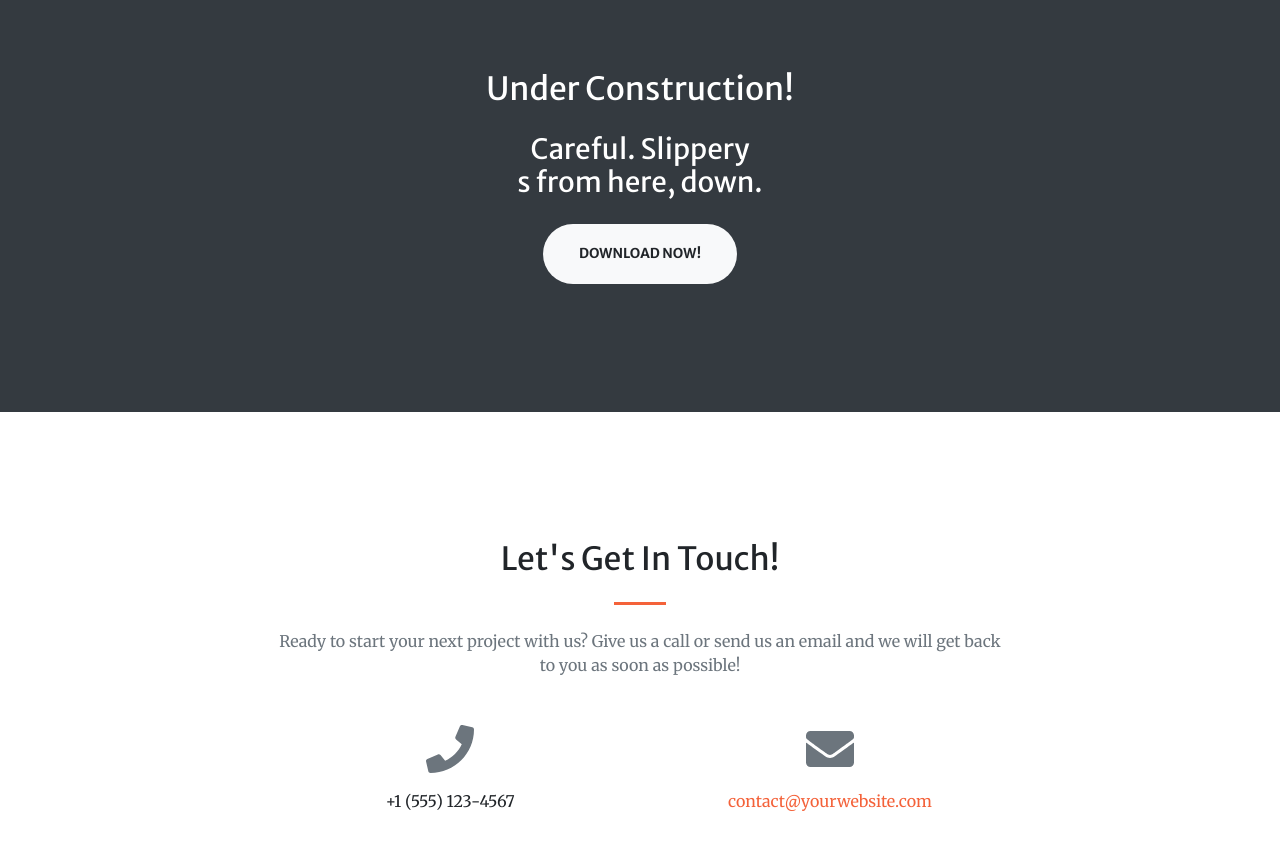
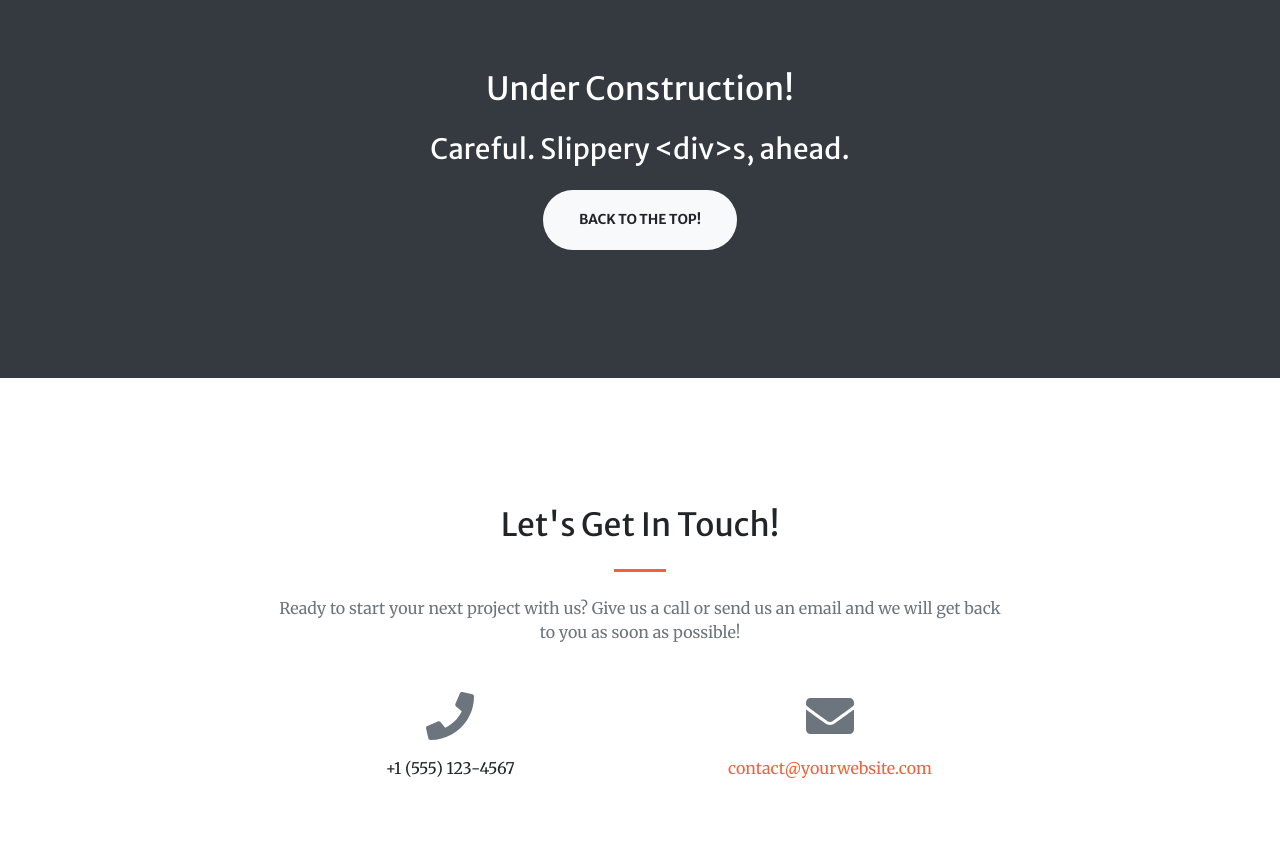
Before and after one commit to DuncanReyneke/DuncanReyneke.github.io, a plain HTML site: page index.html in a window 1280 px wide. Shown: the part 1820-2669 px from the top of the page. Drawn offline with nearby package versions, Linux system fonts and the light colour scheme.

Commit message:
Update index.html

```diff
--- a/index.html
+++ b/index.html
@@ -114,8 +114,8 @@
         <section class="page-section bg-dark text-white">
             <div class="container text-center">
                 <h2 class="mb-4">Under Construction!</h2>
-		    <h3 class="mb-4">Careful. Slippery <div>s from here, down.</h3>
-                <a class="btn btn-light btn-xl" href="https://startbootstrap.com/themes/creative/">Download Now!</a>
+		    <h3 class="mb-4">Careful. Slippery &lt;div&gt;s, ahead.</h3>
+                <a class="btn btn-light btn-xl" href="#masthead">Back To The Top!</a>
             </div>
         </section>
         <!-- Contact-->
```
